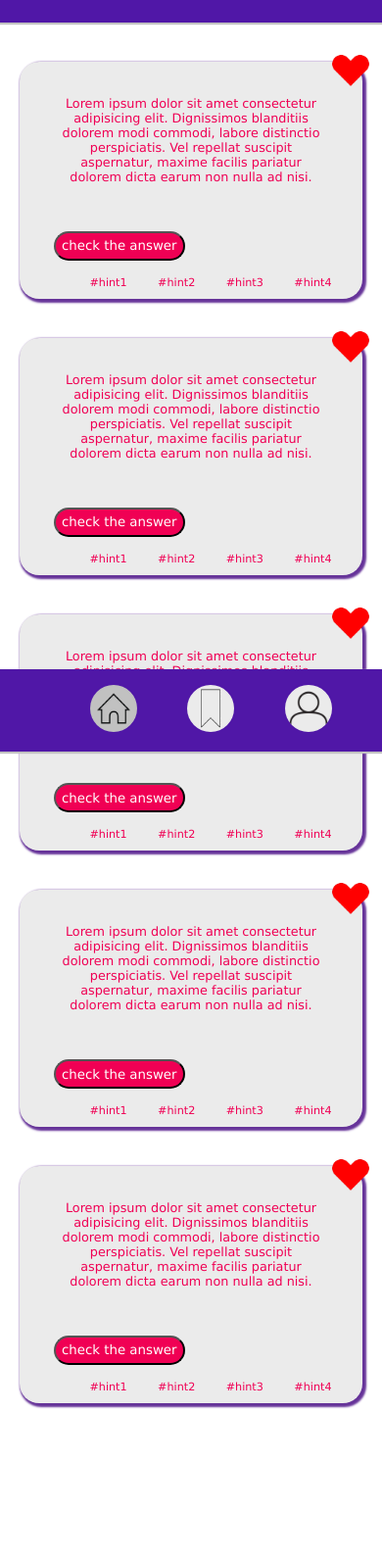
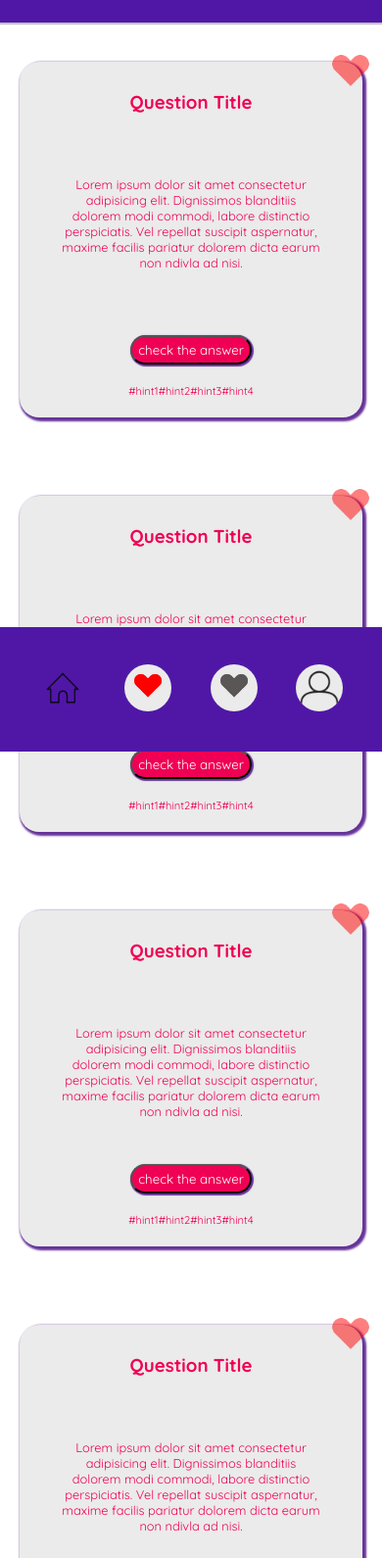
Before and after one commit to cincu/quiz_app, a plain HTML site: page index.html in a window 390 px wide. Shown: the part 77-1667 px from the top of the page at 98% size. Before the commit the page ends 1599 px from the top, so only its background shows below. Drawn offline with Linux system fonts and the light colour scheme; a web font is replaced by a local one.

Commit message:
friday update, first, second, and third tasks partially complete, buttons work

```diff
--- a/css/cards.css
+++ b/css/cards.css
@@ -1,14 +1,20 @@
-section.card-section {
+.section-card {
+    border-radius: 20px;
+    margin: 40px 20px 40px 20px;
+    top: 100px;
+    position: relative;
     background-color: var(--text-color);
-    box-sizing: border-box;
-    margin: 40px 20px 40px 20px;
-    position: relative;
-    top: 100px;
-    border-radius: 20px;
+    padding: 10px;
+    margin-bottom: 40px;
+    display: flex;
+    flex-direction: column;
+    align-items: center;
     box-shadow: 2px 2px 2px 2px rebeccapurple;
 }
-
-.card__section--button {
+.section-card__title {
+    color: var(--shadows);
+}
+.section-card__button {
     width: 4rem;
     border: none;
     position: absolute;
@@ -21,6 +27,18 @@ header {
     position: relative;
 }
 
+.section-card__hints {
+    display: flex;
+    flex-direction: row;
+    margin-top: 20px;
+}
+
+.section-card__hint {
+    font-family: var(--font-fam);
+    font-size: 70%;
+    color: var(--shadows);
+    padding-bottom: 10px;
+}
 .card-profile {
     position: relative;
     background-color: var(--text-color);
--- a/css/global.css
+++ b/css/global.css
@@ -4,7 +4,7 @@
     --text-color: #ebebeb;
     --highlight-color: #c1c1c1;
     --shadows: #f00054;
-    --font-fam: Verdana, Geneva, Tahoma, sans-serif;
+    --font-fam: 'Quicksand', sans-serif;
 }
 
 /* my dark color scheme
--- a/css/styles.css
+++ b/css/styles.css
@@ -9,7 +9,10 @@ body {
     background-color: var(--seckground-color);
     padding-bottom: 150px;
 }
-
+main {
+    display: grid;
+    place-items: center;
+}
 /* header */
 header {
     position: fixed;
@@ -20,6 +23,7 @@ header {
     box-shadow: 1px 1px 1px 1px var(--highlight-color);
     z-index: 1;
 }
+
 h1 {
     text-align: center;
     font-family: var(--font-fam);
@@ -29,20 +33,36 @@ h1 {
 
 /* main */
 
-
 button {
     background-color: var(--shadows);
     color: white;
     position: relative;
-    left: 10%;
     border-radius: 20px;
     height: 30px;
+    box-shadow: 1px 1px 1px 1px rebeccapurple;
+    transition: all 1s ease-out;
 }
-.card__section--button:active {
-    background-color: var(--highlight-color);
 
+.button.active {
+    transform: scale (.9);
+    box-shadow: 3px 2px 2px 3px rebeccapurple;
 }
-.card__section--button:hover {
+
+.section-card__button {
+    opacity: 0.5;
+}
+
+.section-card__liked {
+    opacity: 1;
+}
+
+.section-card__hidden {
+    color: var(--text-color);
+}
+.section-card__answer {
+    color: var(--shadows);
+}
+.section-card__button:hover {
     cursor: crosshair;
 }
 
@@ -50,46 +70,34 @@ li {
     list-style: none;
 }
 
-p {
+.section-card__content {
     text-align: center;
     font-family: var(--font-fam);
     color: var(--shadows);
     font-size: 80%;
     padding: 10%;
 }
-.hints {
-    font-family: var(--font-fam);
-    font-size: 70%;
-    color: var(--shadows);
-    padding-bottom: 10px;
-}
-
 
 /* footer */
 footer {
     position: fixed;
+    display: flex;
+    align-items: center;
+    justify-content: space-evenly;
     bottom: 0;
     width: 100%;
     background-color: var(--background-color);
-    height: 10%;
-    box-shadow: 1px 1px 1px 1px var(--highlight-color);
-}
-ul {
-    display: flex;
-    flex-direction: row;
-    justify-content: space-evenly;
-    width: 100%%;
-    align-items:flex-end;
-}
+    height: 15%;}
 
 .icon {
     width: 3rem;
     background-color: var(--text-color);
     border-radius: 50px;
-
+    transition: background-color .3s;
+    animation: pulse 500ms infinite;
 }
 .icon:hover{
-    background-color: var(--highlight-color);
+    background-color: var(--shadows);
 }
 
 /* profile page */
@@ -114,3 +122,25 @@ h4 {
     align-content: center;
     flex-direction: column;
 }
+
+/* @keyframes pulse {
+    from{
+    box-shadow: 0 0 0 0 rgba(222, 0, 0, 1)};
+to {box-shadow: 0 0 5px 5px rgb(0, 22, 0, 0)};
+} */
+
+
+
+/* form.html page */
+.form {
+    margin-top: 110px;
+    display: flex;
+    flex-direction: column;
+}
+
+label {
+    padding: 10px;
+}
+input {
+    margin: 10px;
+}
--- a/index.html
+++ b/index.html
@@ -5,86 +5,93 @@
     <meta name="viewport" content="width=device-width, initial-scale=1.0">
     <title>Home</title>
     <link rel="stylesheet" href="./css/styles.css" />
+    <script src="./js/index.js" defer></script>
+    <link href="https://fonts.googleapis.com/css2?family=Archivo+Black&family=Calistoga&family=Orbitron:wght@500;600&family=Pattaya&family=Press+Start+2P&family=Quicksand:wght@300;400;600;700&family=Roboto+Mono:ital,wght@0,100;0,200;0,300;0,400;1,100&display=swap" rel="stylesheet">
 </head>
 <body>
     <header>
         <h1>Quizzie</h1>
     </header>
     <main>
-        <section class="card-section">
-            <a href="#"><img src="./images/heart.png" class="card__section--button" alt=""></a>
-            <p>Lorem ipsum dolor sit amet consectetur adipisicing elit. Dignissimos blanditiis dolorem modi commodi, labore distinctio perspiciatis. Vel repellat suscipit aspernatur, maxime facilis pariatur dolorem dicta earum non nulla ad nisi.</p>
-            <a href="./answers.html"><a href="./answers.html"><button alt="check-the-answer">check the answer</button></a></a>
-            <ul>
-                <li class="hints">#hint1</li>
-                <li class="hints">#hint2</li>
-                <li class="hints">#hint3</li>
-                <li class="hints">#hint4</li>
-            </ul>
+        <section class="section-card">
+            <a href="#"><img src="./images/heart.png" data-js="like-button" class="section-card__button" alt=""></a>
+            <h3 class="section-card__title">Question Title</h3>
+            <p class="section-card__content">Lorem ipsum dolor sit amet consectetur adipisicing elit. Dignissimos blanditiis dolorem modi commodi, labore distinctio perspiciatis. Vel repellat suscipit aspernatur, maxime facilis pariatur dolorem dicta earum non ndivla ad nisi.</p>
+            <h4 data-js="answer" class="section-card__hidden">answer!</h4>
+            <button class="button" alt="check-the-answer" data-js="answer-button">check the answer</button>
+            <div class="section-card__hints">
+                <div class="section-card__hint">#hint1</div>
+                <div class="section-card__hint">#hint2</div>
+                <div class="section-card__hint">#hint3</div>
+                <div class="section-card__hint">#hint4</div>
+            </div>
         </section>
 
-        <section class="card-section">
-            <a href="#"><img src="./images/heart.png" class="card__section--button" alt=""></a>
-            <p>Lorem ipsum dolor sit amet consectetur adipisicing elit. Dignissimos blanditiis dolorem modi commodi, labore distinctio perspiciatis. Vel repellat suscipit aspernatur, maxime facilis pariatur dolorem dicta earum non nulla ad nisi.</p>
-            <a href="./answers.html"><button alt="check-the-answer">check the answer</button></a>
-            <ul>
-                <li class="hints">#hint1</li>
-                <li class="hints">#hint2</li>
-                <li class="hints">#hint3</li>
-                <li class="hints">#hint4</li>
-            </ul>
+        <section class="section-card">
+            <a href="#"><img src="./images/heart.png" class="section-card__button" alt=""></a>
+            <h3 class="section-card__title">Question Title</h3>
+            <p class="section-card__content">Lorem ipsum dolor sit amet consectetur adipisicing elit. Dignissimos blanditiis dolorem modi commodi, labore distinctio perspiciatis. Vel repellat suscipit aspernatur, maxime facilis pariatur dolorem dicta earum non ndivla ad nisi.</p>
+            <button alt="check-the-answer" data-js="answer-button">check the answer</button>
+            <div class="section-card__hints">
+                <div class="section-card__hint">#hint1</div>
+                <div class="section-card__hint">#hint2</div>
+                <div class="section-card__hint">#hint3</div>
+                <div class="section-card__hint">#hint4</div>
+            </div>
         </section>
 
-        <section class="card-section">
-            <a href="#"><img src="./images/heart.png" class="card__section--button" alt=""></a>
-            <p>Lorem ipsum dolor sit amet consectetur adipisicing elit. Dignissimos blanditiis dolorem modi commodi, labore distinctio perspiciatis. Vel repellat suscipit aspernatur, maxime facilis pariatur dolorem dicta earum non nulla ad nisi.</p>
+        <section class="section-card">
+            <a href="#"><img src="./images/heart.png" class="section-card__button" alt=""></a>
+            <h3 class="section-card__title">Question Title</h3>
+            <p class="section-card__content">Lorem ipsum dolor sit amet consectetur adipisicing elit. Dignissimos blanditiis dolorem modi commodi, labore distinctio perspiciatis. Vel repellat suscipit aspernatur, maxime facilis pariatur dolorem dicta earum non ndivla ad nisi.</p>
             <a href="./answers.html"><button alt="check-the-answer">check the answer</button></a>
-            <ul>
-                <li class="hints">#hint1</li>
-                <li class="hints">#hint2</li>
-                <li class="hints">#hint3</li>
-                <li class="hints">#hint4</li>
-            </ul>
+            <div class="section-card__hints">
+                <div class="section-card__hint">#hint1</div>
+                <div class="section-card__hint">#hint2</div>
+                <div class="section-card__hint">#hint3</div>
+                <div class="section-card__hint">#hint4</div>
+            </div>
         </section>
 
-        <section class="card-section">
-            <a href="#"><img src="./images/heart.png" class="card__section--button" alt=""></a>
-            <p>Lorem ipsum dolor sit amet consectetur adipisicing elit. Dignissimos blanditiis dolorem modi commodi, labore distinctio perspiciatis. Vel repellat suscipit aspernatur, maxime facilis pariatur dolorem dicta earum non nulla ad nisi.</p>
+        <section class="section-card">
+            <a href="#"><img src="./images/heart.png" class="section-card__button" alt=""></a>
+            <h3 class="section-card__title">Question Title</h3>
+            <p class="section-card__content">Lorem ipsum dolor sit amet consectetur adipisicing elit. Dignissimos blanditiis dolorem modi commodi, labore distinctio perspiciatis. Vel repellat suscipit aspernatur, maxime facilis pariatur dolorem dicta earum non ndivla ad nisi.</p>
             <a href="./answers.html"><button alt="check-the-answer">check the answer</button></a>
-            <ul>
-                <li class="hints">#hint1</li>
-                <li class="hints">#hint2</li>
-                <li class="hints">#hint3</li>
-                <li class="hints">#hint4</li>
-            </ul>
+            <div class="section-card__hints">
+                <div class="section-card__hint">#hint1</div>
+                <div class="section-card__hint">#hint2</div>
+                <div class="section-card__hint">#hint3</div>
+                <div class="section-card__hint">#hint4</div>
+            </div>
         </section>
 
-        <section class="card-section">
-            <a href="#"><img src="./images/heart.png" class="card__section--button" alt=""></a>
-            <p>Lorem ipsum dolor sit amet consectetur adipisicing elit. Dignissimos blanditiis dolorem modi commodi, labore distinctio perspiciatis. Vel repellat suscipit aspernatur, maxime facilis pariatur dolorem dicta earum non nulla ad nisi.</p>
+        <section class="section-card">
+            <a href="#"><img src="./images/heart.png" class="section-card__button" alt=""></a>
+            <h3 class="section-card__title">Question Title</h3>
+            <p class="section-card__content">Lorem ipsum dolor sit amet consectetur adipisicing elit. Dignissimos blanditiis dolorem modi commodi, labore distinctio perspiciatis. Vel repellat suscipit aspernatur, maxime facilis pariatur dolorem dicta earum non ndivla ad nisi.</p>
             <a href="./answers.html"><button alt="check-the-answer">check the answer</button></a>
-            <ul>
-                <li class="hints">#hint1</li>
-                <li class="hints">#hint2</li>
-                <li class="hints">#hint3</li>
-                <li class="hints">#hint4</li>
-            </ul>
+            <div class="section-card__hints">
+                <div class="section-card__hint">#hint1</div>
+                <div class="section-card__hint">#hint2</div>
+                <div class="section-card__hint">#hint3</div>
+                <div class="section-card__hint">#hint4</div>
+            </div>
         </section>
     </main>
 
     <footer>
-        <nav>
-            <ul>
         <a href="./index.html" class="footer-link">
-                    <img alt="home-button" class="icon" src="./images/home.png" style="background-color: var(--highlight-color);"></a>
+            <img alt="home-button" class="icon" src="./images/home.png" style="background-color: var(--background-color);"></a>
         <a href="./bookmarks.html" class="footer-link">
-                    <img alt="bookmarks-button" class="icon" src="./images/bookmark.png">
+            <img alt="bookmarks-button" class="icon" src="./images/heart.png">
+        </a>
+        <a href="./form.html" class="footer-link">
+            <img class="icon" src="./images/unclicked_heart.png" alt="">
         </a>
         <a href="./profile.html" class="footer-link">
             <img src="./images/profile.png" alt="profile-button" class="icon">
         </a>
-            </ul>
-        </nav>
     </footer>
 </body>
 </html>
```
Also changed, not shown: answers.html (+0 -1 lines), bookmarks.html (+1 -4 lines), form.html (added, +42 -0 lines), js/index.js (added, +29 -0 lines), js/indexform.js (added, +41 -0 lines), profile.html (+3 -3 lines), images/unclicked_heart.png (added), images/whiteheart.png (deleted). Lines whose indentation alone changed are shown as unchanged.
